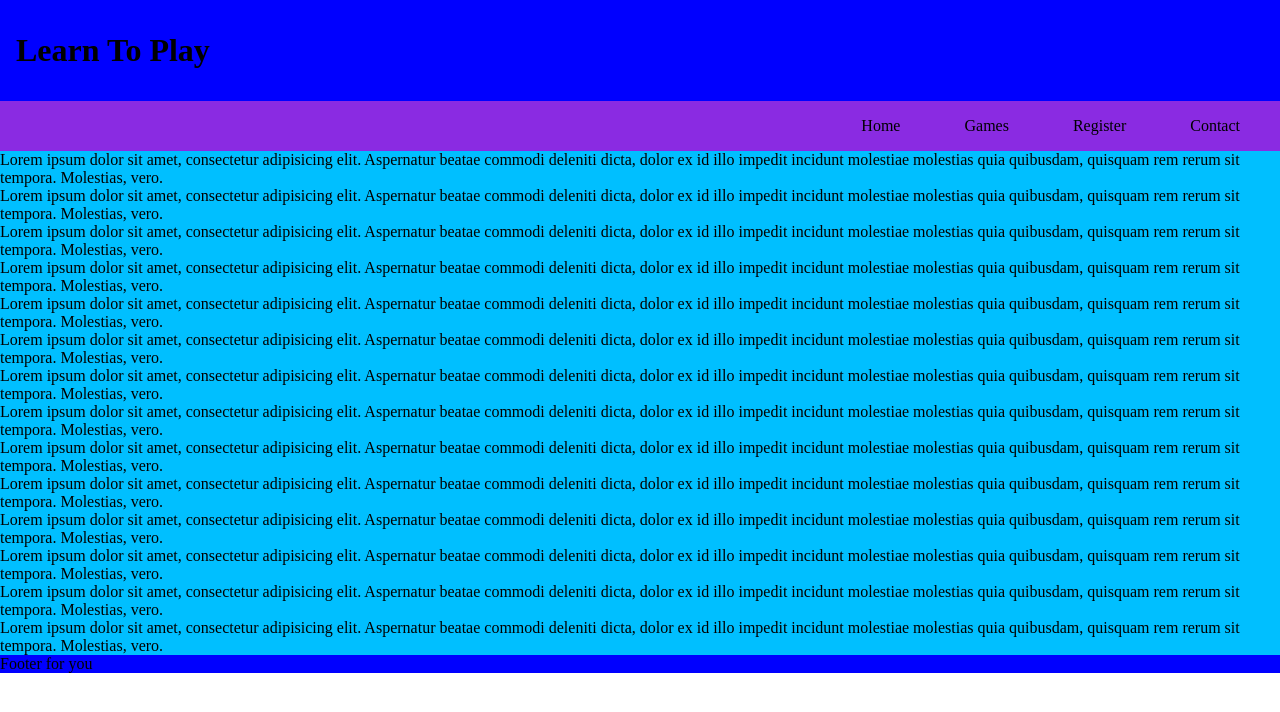
After one commit to jbg88/projectDAW, a PHP site: page / in a window 1280 px wide. The commit adds this page. Shown: the top 712 px of the page. Run offline with PHP 8.4, Linux system fonts and the light colour scheme.

Commit message:
Nav start
Fisrt steps to create the navigation menu

```diff
--- a/CSS/prueba.css
+++ b/CSS/prueba.css
@@ -1,4 +1,63 @@
-*{
-margin: 0;
-padding0;
+* {
+    margin: 0;
+    padding: 0;
+    box-sizing: border-box;
 }
+
+body {
+    display: flex;
+    flex-direction: row;
+    align-items: flex-start;
+    flex-wrap: wrap;
+    justify-content: center;
+}
+
+header {
+    display: flex;
+    flex-direction: column;
+    width: 100vw;
+    align-items: flex-start;
+    flex-wrap: wrap;
+    background-color: blue;
+}
+
+header nav{
+    display: flex;
+    justify-content: flex-end;
+    background-color: blueviolet;
+    width: 100%;
+    padding: 1em 0.5em;
+}
+
+.headerTitle{
+    background-color: blue;
+    width: 100%;
+    padding: 1em 0.5em;
+}
+
+header nav ul{
+    display: flex;
+    justify-content: flex-end;
+    list-style: none;
+}
+
+header nav ul li a{
+    color: black;
+    padding: 2em;
+    text-decoration: none;
+}
+
+main {
+    width: 100vw;
+    background-color: deepskyblue;
+}
+
+footer {
+    width: 100vw;
+    background-color: blue;
+}
+
+/*From there CSS to Desktop*/
+@media only screen and (min-width: 768px) {
+
+}
--- /dev/null
+++ b/index.php
@@ -0,0 +1,79 @@
+<?php
+?>
+
+<!doctype html>
+<html lang="en">
+<head>
+    <meta charset="UTF-8">
+    <meta name="viewport"
+          content="width=device-width, user-scalable=no, initial-scale=1.0, maximum-scale=1.0, minimum-scale=1.0">
+    <meta http-equiv="X-UA-Compatible" content="ie=edge">
+    <title>Learn To Play</title>
+    <link rel="stylesheet" href="CSS/prueba.css">
+</head>
+<body>
+<header>
+    <h1 class="headerTitle">Learn To Play</h1>
+    <nav>
+        <ul>
+            <li><a title="Inicio" href="#">Home</a></li>
+            <li><a title="Juegos" href="#">Games</a></li>
+            <li><a title="Registro" href="#">Register</a></li>
+            <li><a title="Contacto" href="#">Contact</a></li>
+        </ul>
+    </nav>
+</header>
+
+<main>
+    <p>Lorem ipsum dolor sit amet, consectetur adipisicing elit.
+        Aspernatur beatae commodi deleniti dicta, dolor ex id illo impedit incidunt molestiae molestias
+        quia quibusdam, quisquam rem rerum sit tempora. Molestias, vero.</p>
+    <p>Lorem ipsum dolor sit amet, consectetur adipisicing elit.
+        Aspernatur beatae commodi deleniti dicta, dolor ex id illo impedit incidunt molestiae molestias
+        quia quibusdam, quisquam rem rerum sit tempora. Molestias, vero.</p>
+    <p>Lorem ipsum dolor sit amet, consectetur adipisicing elit.
+        Aspernatur beatae commodi deleniti dicta, dolor ex id illo impedit incidunt molestiae molestias
+        quia quibusdam, quisquam rem rerum sit tempora. Molestias, vero.</p>
+    <p>Lorem ipsum dolor sit amet, consectetur adipisicing elit.
+        Aspernatur beatae commodi deleniti dicta, dolor ex id illo impedit incidunt molestiae molestias
+        quia quibusdam, quisquam rem rerum sit tempora. Molestias, vero.</p>
+    <p>Lorem ipsum dolor sit amet, consectetur adipisicing elit.
+        Aspernatur beatae commodi deleniti dicta, dolor ex id illo impedit incidunt molestiae molestias
+        quia quibusdam, quisquam rem rerum sit tempora. Molestias, vero.</p>
+    <p>Lorem ipsum dolor sit amet, consectetur adipisicing elit.
+        Aspernatur beatae commodi deleniti dicta, dolor ex id illo impedit incidunt molestiae molestias
+        quia quibusdam, quisquam rem rerum sit tempora. Molestias, vero.</p>
+    <p>Lorem ipsum dolor sit amet, consectetur adipisicing elit.
+        Aspernatur beatae commodi deleniti dicta, dolor ex id illo impedit incidunt molestiae molestias
+        quia quibusdam, quisquam rem rerum sit tempora. Molestias, vero.</p>
+    <p>Lorem ipsum dolor sit amet, consectetur adipisicing elit.
+        Aspernatur beatae commodi deleniti dicta, dolor ex id illo impedit incidunt molestiae molestias
+        quia quibusdam, quisquam rem rerum sit tempora. Molestias, vero.</p>
+    <p>Lorem ipsum dolor sit amet, consectetur adipisicing elit.
+        Aspernatur beatae commodi deleniti dicta, dolor ex id illo impedit incidunt molestiae molestias
+        quia quibusdam, quisquam rem rerum sit tempora. Molestias, vero.</p>
+    <p>Lorem ipsum dolor sit amet, consectetur adipisicing elit.
+        Aspernatur beatae commodi deleniti dicta, dolor ex id illo impedit incidunt molestiae molestias
+        quia quibusdam, quisquam rem rerum sit tempora. Molestias, vero.</p>
+    <p>Lorem ipsum dolor sit amet, consectetur adipisicing elit.
+        Aspernatur beatae commodi deleniti dicta, dolor ex id illo impedit incidunt molestiae molestias
+        quia quibusdam, quisquam rem rerum sit tempora. Molestias, vero.</p>
+    <p>Lorem ipsum dolor sit amet, consectetur adipisicing elit.
+        Aspernatur beatae commodi deleniti dicta, dolor ex id illo impedit incidunt molestiae molestias
+        quia quibusdam, quisquam rem rerum sit tempora. Molestias, vero.</p><p>Lorem ipsum dolor sit amet, consectetur adipisicing elit.
+        Aspernatur beatae commodi deleniti dicta, dolor ex id illo impedit incidunt molestiae molestias
+        quia quibusdam, quisquam rem rerum sit tempora. Molestias, vero.</p>
+    <p>Lorem ipsum dolor sit amet, consectetur adipisicing elit.
+        Aspernatur beatae commodi deleniti dicta, dolor ex id illo impedit incidunt molestiae molestias
+        quia quibusdam, quisquam rem rerum sit tempora. Molestias, vero.</p>
+
+
+
+</main>
+
+<footer>
+<p>Footer for you</p>
+</footer>
+</body>
+
+</html>
```
